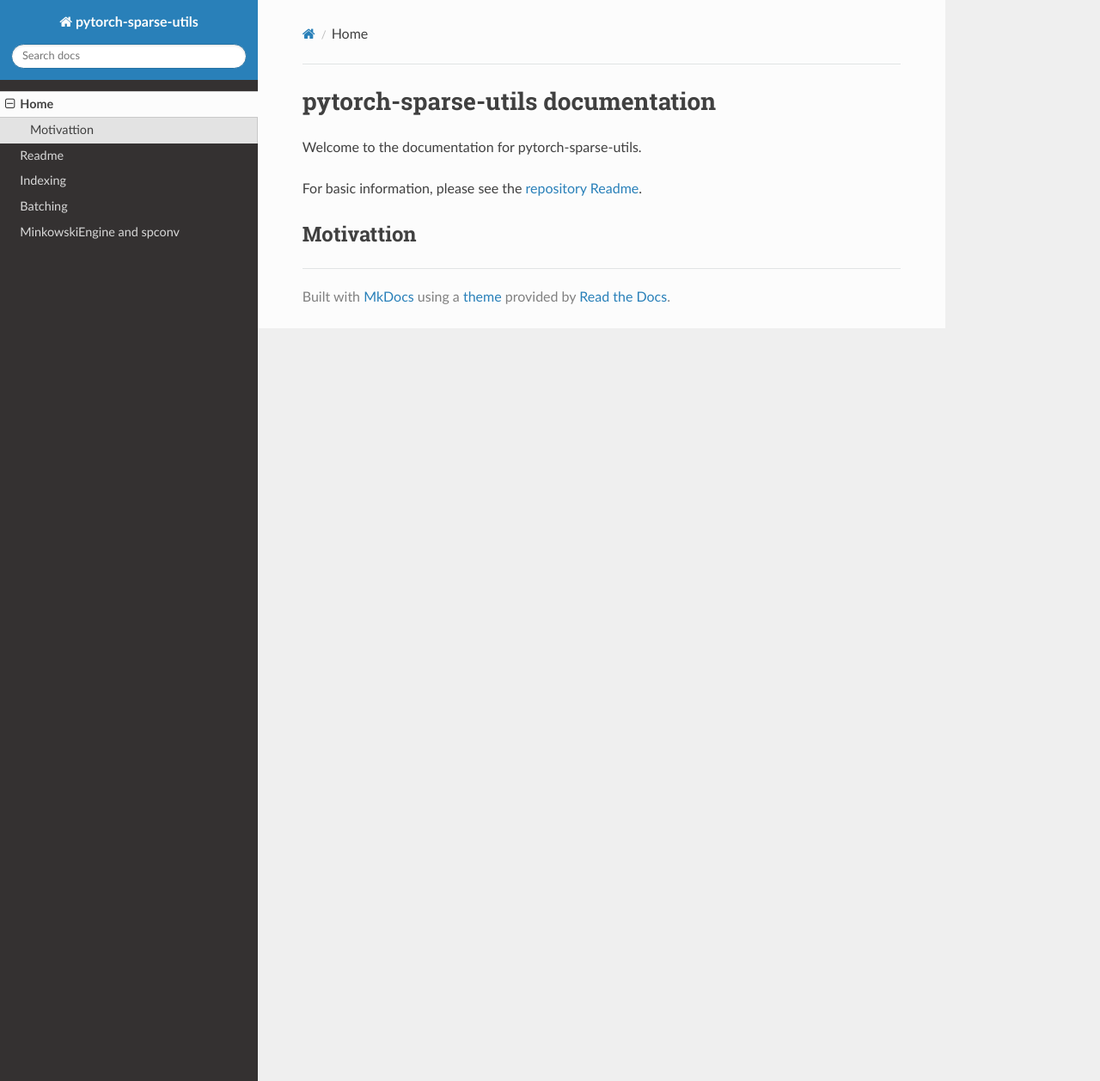
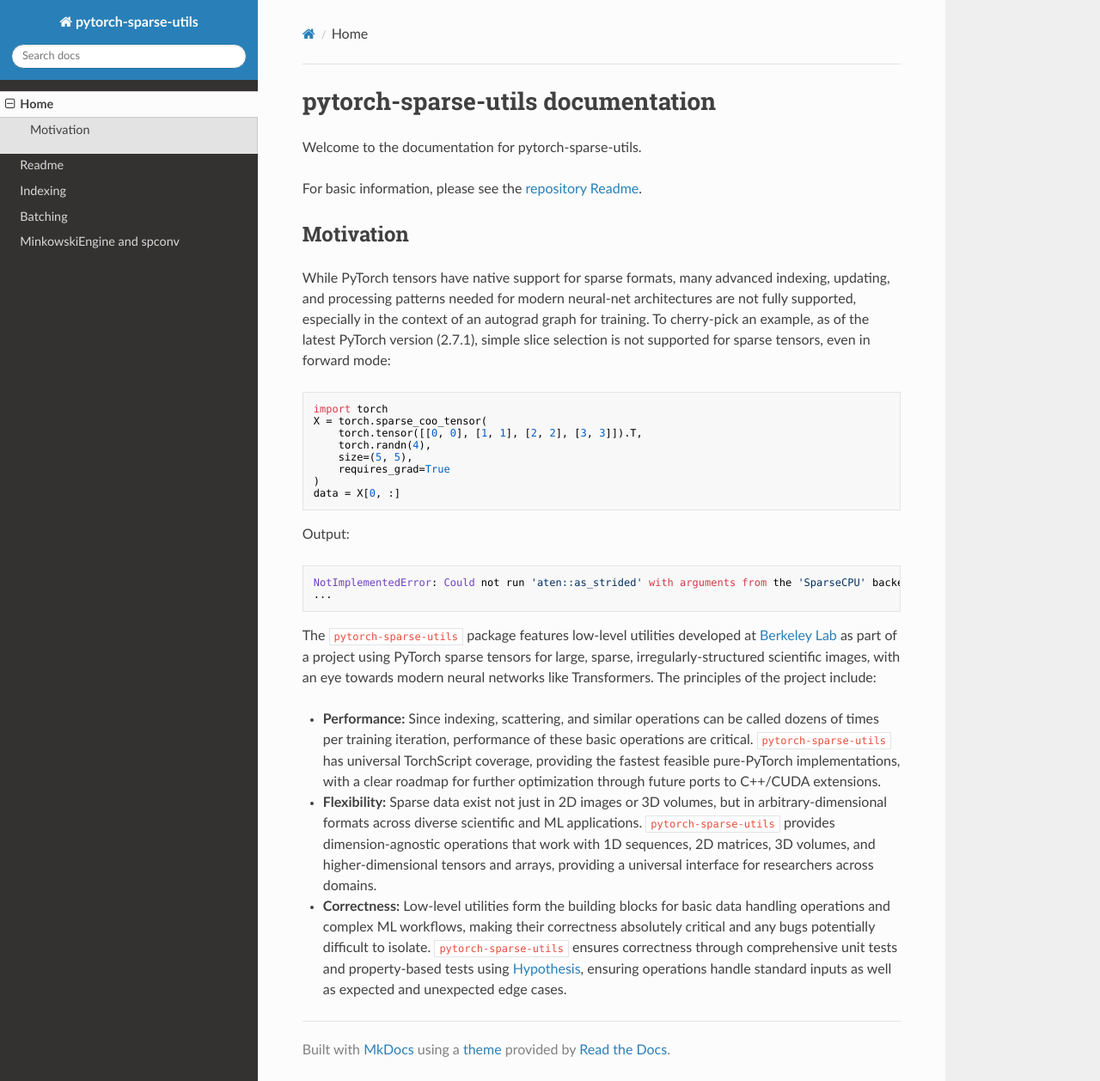
Before and after one commit to mawright/pytorch-sparse-utils, an MkDocs documentation site: the page built from docs/index.md, in a window 1280 px wide and 1258 px high. Shown: the whole window at 86% size. Built offline with MkDocs 1.6.1, drawn with Linux system fonts in a browser that asks for light colours; nearby versions of some CDN libraries.

Commit message:
docs wip

````diff
--- a/docs/index.md
+++ b/docs/index.md
@@ -4,4 +4,29 @@
 
 For basic information, please see the [repository Readme](https://github.com/mawright/pytorch-sparse-utils).
 
-##  Motivattion
+## Motivation
+While PyTorch tensors have native support for sparse formats, many advanced indexing, updating, and processing patterns needed for modern neural-net architectures are not fully supported, especially in the context of an autograd graph for training. To cherry-pick an example, as of the latest PyTorch version (2.7.1), simple slice selection is not supported for sparse tensors, even in forward mode:
+```python
+import torch
+X = torch.sparse_coo_tensor(
+    torch.tensor([[0, 0], [1, 1], [2, 2], [3, 3]]).T,
+    torch.randn(4),
+    size=(5, 5),
+    requires_grad=True
+)
+data = X[0, :]
+```
+
+Output:
+```
+NotImplementedError: Could not run 'aten::as_strided' with arguments from the 'SparseCPU' backend.
+...
+```
+
+The `pytorch-sparse-utils` package features low-level utilities developed at [Berkeley Lab](https://www.lbl.gov) as part of a project using PyTorch sparse tensors for large, sparse, irregularly-structured scientific images, with an eye towards modern neural networks like Transformers. The principles of the project include:
+
+- **Performance:** Since indexing, scattering, and similar operations can be called dozens of times per training iteration, performance of these basic operations are critical. `pytorch-sparse-utils` has universal TorchScript coverage, providing the fastest feasible pure-PyTorch implementations, with a clear roadmap for further optimization through future ports to C++/CUDA extensions.
+- **Flexibility:** Sparse data exist not just in 2D images or 3D volumes, but in arbitrary-dimensional formats across diverse scientific and ML applications. `pytorch-sparse-utils` provides dimension-agnostic operations that work with 1D sequences, 2D matrices, 3D volumes, and higher-dimensional tensors and arrays, providing a universal interface for researchers across domains.
+- **Correctness:** Low-level utilities form the building blocks for basic data handling operations and complex ML workflows, making their correctness absolutely critical and any bugs potentially difficult to isolate. `pytorch-sparse-utils` ensures correctness through comprehensive unit tests and property-based tests using [Hypothesis](https://hypothesis.readthedocs.io/en/latest/), ensuring operations handle standard inputs as well as expected and unexpected edge cases.
+
+##
````
Also changed, not shown: README.md (+1 -1 lines).
